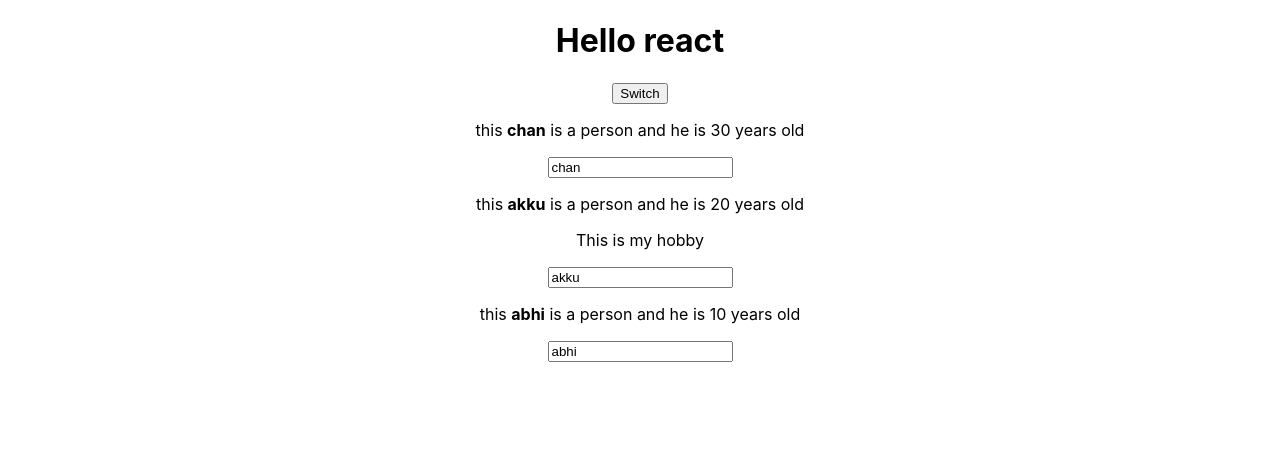
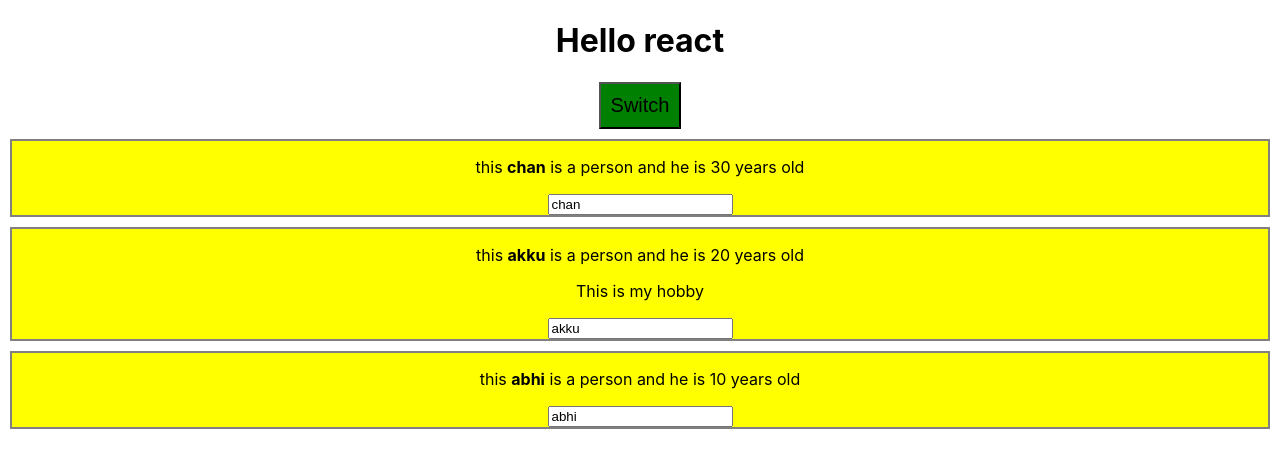
Before and after one commit to Chandan-Saini/new-prctc-app, a React (Create React App) app: page / in a window 1280 px wide. Shown: the top 468 px of the page. Built offline with nearby package versions, Linux system fonts and the light colour scheme.

Commit message:
learnt styling

```diff
--- a/src/App.js
+++ b/src/App.js
@@ -31,10 +31,18 @@ class App extends Component {
      })
    }
 
-  render () {return (
+  render () {
+
+   const style={
+      backgroundColor:"green",
+      fontSize:"20px",
+      padding:"10px"
+    }
+
+    return (
     <div className="App">
       <h1>Hello react</h1>
-      <button onClick={this.nameSwitchHandler.bind(this,"deepu")}>
+      <button style={style} onClick={this.nameSwitchHandler.bind(this,"deepu")}>
         Switch
       </button>
       <Person className="Per" click={this.nameSwitchHandler.bind(this,"kundan")} name={this.state.persons[0].name} age={this.state.persons[0].age} />
--- /dev/null
+++ b/src/Person/Person.css
@@ -0,0 +1,5 @@
+.person{
+    border: 2px solid grey;
+    margin: 10px;
+    background-color: yellow;
+}
--- a/src/Person/Person.js
+++ b/src/Person/Person.js
@@ -1,5 +1,6 @@
+import './Person.css';
 const person= (props)=>{
-    return (<div>
+    return (<div className="person">
         <p onClick={props.click} >this <b>{props.name}</b> is a person and he is {props.age} years old</p>
     <p>{props.children}</p>
     <input onChange={props.changed} value={props.name} ></input>
```
